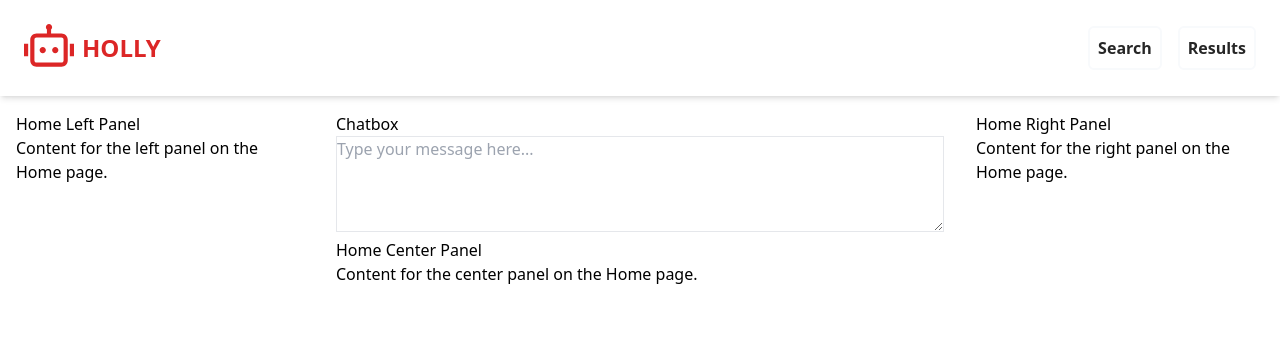
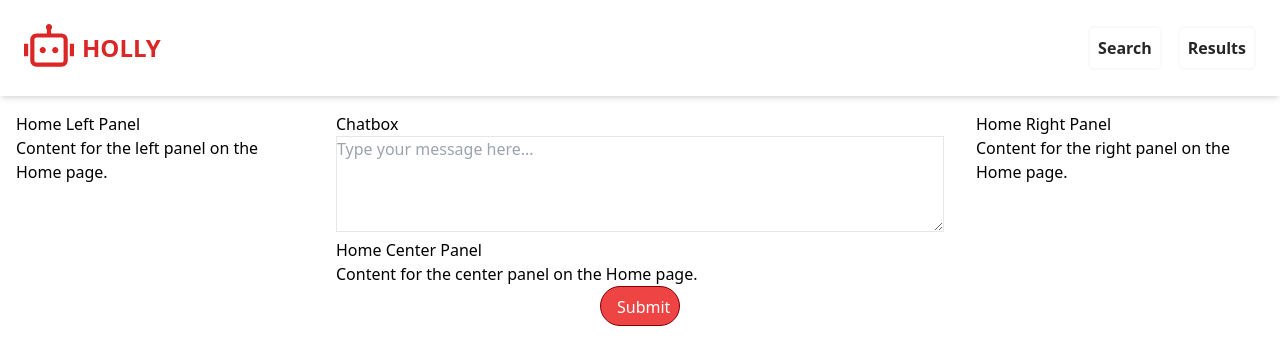
Before and after one commit to MakalaMabotja/HollyApp, a React (Vite) app in the folder frontend/: page / in a window 1280 px wide. Shown: the top 364 px of the page. Built offline with nearby package versions, Linux system fonts and the light colour scheme.

Commit message:
SubmitButton
Added submit button component to home and search page along with marron styling for button to tailwind.config

```diff
--- /dev/null
+++ b/frontend/src/components/SubmitButton.jsx
@@ -0,0 +1,22 @@
+import React from 'react';
+import { useNavigate } from 'react-router-dom';
+
+const SubmitButton = ({ label, route }) => {
+  const navigate = useNavigate();
+
+  const handleClick = () => {
+    navigate(route);
+  };
+
+  return (
+    <button
+      onClick={handleClick}
+      className="w-20 h-10 bg-red-500 border border-maroon-700 text-white py-2 px-4 rounded-3xl hover:bg-red-600 hover:border-maroon-800 transition ease-in-out duration-150"
+      style={{ margin: '0 auto', display: 'block' }} // Center the button
+    >
+      {label}
+    </button>
+  );
+};
+
+export default SubmitButton;
--- a/frontend/src/pages/Home/Home.jsx
+++ b/frontend/src/pages/Home/Home.jsx
@@ -3,6 +3,7 @@ import LeftPanel from '../../components/LeftPanel';
 import CenterPanel from '../../components/CenterPanel';
 import RightPanel from '../../components/RightPanel';
 import Chatbox from '../../components/Chatbox';
+import SubmitButton from '../../components/SubmitButton';
 
 const Home = () => {
   return (
@@ -15,6 +16,7 @@ const Home = () => {
         <Chatbox />
         <h2>Home Center Panel</h2>
         <p>Content for the center panel on the Home page.</p>
+        <SubmitButton label="Submit" route="/results"/>
       </CenterPanel>
       <RightPanel>
         <h2>Home Right Panel</h2>
--- a/frontend/src/pages/Search/Search.jsx
+++ b/frontend/src/pages/Search/Search.jsx
@@ -3,6 +3,7 @@ import LeftPanel from '../../components/LeftPanel';
 import CenterPanel from '../../components/CenterPanel';
 import RightPanel from '../../components/RightPanel';
 import Chatbox from '../../components/Chatbox';
+import SubmitButton from '../../components/SubmitButton';
 
 const Search = () => {
   return (
@@ -15,6 +16,7 @@ const Search = () => {
         <Chatbox />
         <h2>Search Center Panel</h2>
         <p>Content for the center panel on the Search page.</p>
+        <SubmitButton label="Submit" route="/results"/>
       </CenterPanel>
       <RightPanel>
         <h2>Search Right Panel</h2>
--- a/frontend/tailwind.config.js
+++ b/frontend/tailwind.config.js
@@ -4,7 +4,14 @@ module.exports = {
     "./index.html",
   ],
   theme: {
-    extend: {},
+    extend: {
+      colors: {
+        maroon: {
+          700: '#800000', // Dark maroon color
+          800: '#660000', // Darker maroon color for hover state
+        },
+      },
+    },
   },
   plugins: [],
 }
```
